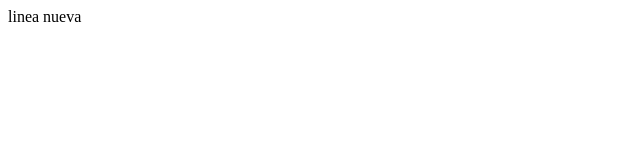
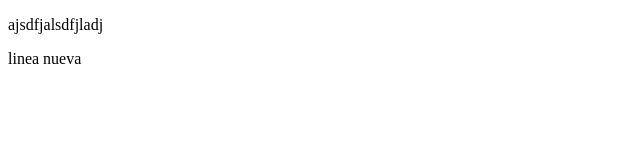
Before and after one commit to diegoAlejandroY/betarepository, a plain HTML site: page index.html in a window 1280 px wide. Shown: the whole page, without its empty margins (0-640 px from the left). Drawn offline with Linux system fonts and the light colour scheme.

Commit message:
Update index.html

```diff
--- a/index.html
+++ b/index.html
@@ -10,6 +10,7 @@
 
 <body>
 <!-- <p>hola bienvenidos a mision tic</p> -->
+<p>ajsdfjalsdfjladj</p>
 <span>linea nueva
 
 </span>
```
